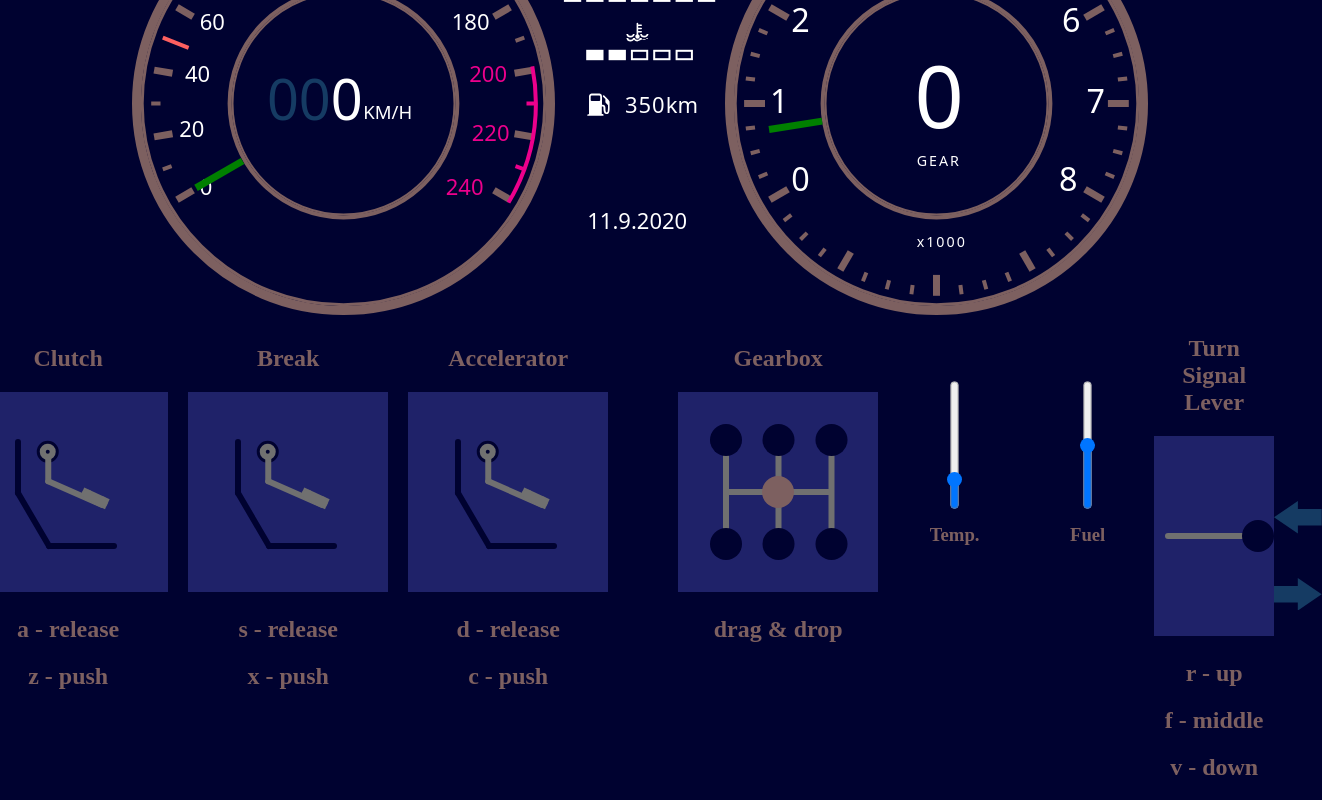
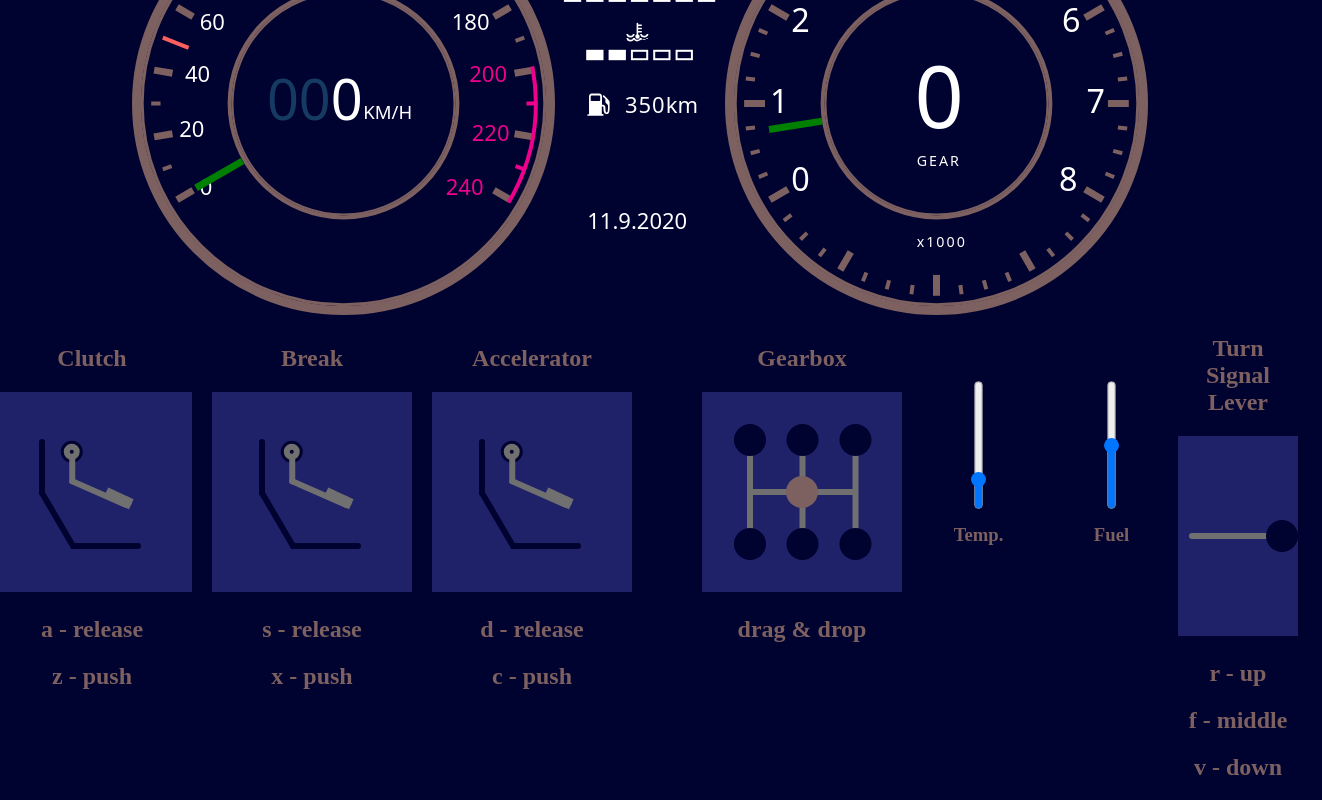
Before and after one commit to kwojnar137/sentinel, a React (Create React App) app: page / in a window 1280 px wide. Shown: the part 319-1119 px from the top of the page, 1322 px wide, since content can reach past the window. Built offline with nearby package versions, Linux system fonts and the light colour scheme.

Commit message:
Turn signal lever logic. Indicators blinking.

```diff
--- a/src/redux/reducers/index.js
+++ b/src/redux/reducers/index.js
@@ -5,7 +5,7 @@ import { clutching } from "./clutching";
 import { gear } from "./gear";
 import { speed } from "./speed";
 import { rpm } from "./rpm";
-import { signposts } from "./signposts";
+import { signpostDirectionFromControl } from "./signposts";
 
 export default combineReducers({
   acceleration,
@@ -14,5 +14,5 @@ export default combineReducers({
   gear,
   speed,
   rpm,
-  signposts,
+  signpostDirectionFromControl,
 });
--- a/src/redux/reducers/signposts.js
+++ b/src/redux/reducers/signposts.js
@@ -1,10 +1,13 @@
 import { SET_SIGNPOST } from "../constants/actionTypes";
 
 const initialState = {
-  signpost: null,
+  signpostDirectionFromControl: null,
 };
 
-export const signposts = (state = initialState.signpost, action) => {
+export const signpostDirectionFromControl = (
+  state = initialState.signpostDirectionFromControl,
+  action
+) => {
   switch (action.type) {
     case SET_SIGNPOST:
       return action.payload;
--- a/src/views/Dashboard/Dashboard.js
+++ b/src/views/Dashboard/Dashboard.js
@@ -10,7 +10,7 @@ import Accelerator from "./Accelerator";
 import Break from "./Break";
 import Clutch from "./Clutch";
 import Gearbox from "./Gearbox";
-import Signpost from "./Signpost";
+// import Signpost from "./Signposts";
 import TurnSignalLever from "./TurnSignalLever";
 
 import "./dashboard.scss";
@@ -19,7 +19,7 @@ const Dashboard = () => {
   const [range, setRange] = useState(350);
   const [temp, setTemp] = useState(20);
   const [fuel, setFuel] = useState(50);
-  const [signpostControl, setSignpostControl] = useState(null);
+  // const [signpostControl, setSignpostControl] = useState(null);
 
   const gear = useSelector((state) => state.gear);
   const rpm = useSelector((state) => state.rpm);
@@ -103,19 +103,6 @@ const Dashboard = () => {
           <h2> f - middle </h2>
           <h2> v - down </h2>
         </div>
-
-        <div className="controlSignposts">
-          <Signpost
-            direction={"left"}
-            signpostControl={signpostControl}
-            setSignpostControl={setSignpostControl}
-          />
-          <Signpost
-            direction={"right"}
-            signpostControl={signpostControl}
-            setSignpostControl={setSignpostControl}
-          />
-        </div>
       </div>
     </Layout>
   );
--- a/src/views/Dashboard/InfoArea.js
+++ b/src/views/Dashboard/InfoArea.js
@@ -1,5 +1,5 @@
 import React from "react";
-import Signposts from "./Signposts";
+import Signpost from "./Signpost";
 import { fillHeatBars } from "../../utils";
 import { fillFuelStatusBars } from "../../utils";
 
@@ -21,7 +21,10 @@ function InfoArea({ range, date, temp, fuel }) {
 
   return (
     <>
-      <Signposts />
+      <Signpost direction={"left"} />
+      <Signpost direction={"right"} />
+
+      {/* <Signposts /> */}
 
       {/* Fuel status bars */}
       <rect
--- a/src/views/Dashboard/Signpost.js
+++ b/src/views/Dashboard/Signpost.js
@@ -1,91 +1,59 @@
 import React, { useState, useEffect } from "react";
+import { useSelector } from "react-redux";
 
-function Signpost({ direction, signpostControl, setSignpostControl }) {
+function Signposts({ direction }) {
   const [color, setColor] = useState("#153b63");
-  const [active, setActive] = useState(false);
   const [tick, setTick] = useState(false);
+  const [pullUp, setPullUp] = useState(true);
+
   const colorDefault = "#153b63";
-  const colorHover = "#1E4F82";
   const colorActive = "#2D9B3C";
+  const signpostDirectionFromControl = useSelector(
+    (state) => state.signpostDirectionFromControl
+  );
 
   useEffect(() => {
-    if (signpostControl !== direction) {
-      setActive(false);
+    if (direction !== signpostDirectionFromControl) {
       setColor(colorDefault);
+      setPullUp(true);
     }
-    if (active && signpostControl === direction) {
+    if (direction === signpostDirectionFromControl && pullUp) {
+      setColor(colorActive);
+      setPullUp(false);
+    }
+    if (direction === signpostDirectionFromControl) {
       const interval = setInterval(() => {
-        if (tick === true) {
+        if (tick === false) {
           setColor(colorActive);
         }
-        if (tick === false) {
+        if (tick === true) {
           setColor(colorDefault);
         }
         setTick((tick) => !tick);
       }, 600);
       return () => clearInterval(interval);
     }
-  }, [tick, active]);
-
-  function handleEnter() {
-    if (active === false) {
-      setColor(colorHover);
-    }
-  }
-
-  function handleLeave() {
-    if (active === false) {
-      setColor(colorDefault);
-    }
-  }
-
-  function handleClick() {
-    if (direction === "left") {
-      setSignpostControl("left");
-    }
-    if (direction === "right") {
-      setSignpostControl("right");
-    }
-    if (color !== colorActive && active !== true) {
-      setColor(colorActive);
-    }
-    setActive(!active);
-  }
+  }, [tick, signpostDirectionFromControl]);
 
   return (
-    <div className="signpost">
-      <svg
-        xmlns="http://www.w3.org/2000/svg"
-        width="47.7"
-        height="32.6"
-        viewBox="0 0 47.7 32.6"
-      >
+    <>
       {direction === "left" ? (
         <path
-            id="XMLID_302_"
           d="M618.4,307.2H594.6v-8l-23.9,16.3,23.9,16.3v-8.1h23.8Z"
-            transform="translate(-570.7 -299.2)"
+          transform="translate(-196.5 -293)"
           fill={color}
           fillRule="evenodd"
-            onMouseEnter={handleEnter}
-            onMouseLeave={handleLeave}
-            onClick={handleClick}
         />
       ) : (
         <path
-            id="XMLID_299_"
           d="M780.3,307.2h23.8v-8L828,315.5l-23.9,16.3v-8.1H780.3Z"
-            transform="translate(-780.3 -299.2)"
+          transform="translate(-196.5 -293)"
           fill={color}
           fillRule="evenodd"
-            onMouseEnter={handleEnter}
-            onMouseLeave={handleLeave}
-            onClick={handleClick}
         />
       )}
-      </svg>
-    </div>
+    </>
   );
 }
 
-export default Signpost;
+export default Signposts;
--- a/src/views/Dashboard/Signposts.js
+++ /dev/null
@@ -1,22 +0,0 @@
-import React from "react";
-
-function Signposts() {
-  return (
-    <>
-      <path
-        d="M618.4,307.2H594.6v-8l-23.9,16.3,23.9,16.3v-8.1h23.8Z"
-        transform="translate(-196.5 -293)"
-        fill="#153b63"
-        fillRule="evenodd"
-      />
-      <path
-        d="M780.3,307.2h23.8v-8L828,315.5l-23.9,16.3v-8.1H780.3Z"
-        transform="translate(-196.5 -293)"
-        fill="#153b63"
-        fillRule="evenodd"
-      />
-    </>
-  );
-}
-
-export default Signposts;
--- a/src/views/Dashboard/TurnSignalLever.js
+++ b/src/views/Dashboard/TurnSignalLever.js
@@ -3,7 +3,7 @@ import { useSelector, useDispatch } from "react-redux";
 import allActions from "../../redux/actions";
 
 function TurnSignalLever() {
-  const signpost = useSelector((state) => state.signpost);
+  const signpost = useSelector((state) => state.signpostDirectionFromControl);
   const [position, setPostion] = useState(0);
   const dispatch = useDispatch();
   const downKey = 86;
--- a/src/views/Dashboard/dashboard.scss
+++ b/src/views/Dashboard/dashboard.scss
@@ -38,14 +38,4 @@
     align-items: center;
     justify-content: space-between;
   }
-
-  .controlSignposts {
-    display: flex;
-    flex-direction: column;
-    align-items: center;
-    justify-content: center;
-    .signpost {
-      margin: 20px 0px;
-    }
-  }
 }
```
Lines whose indentation alone changed are shown as unchanged.
